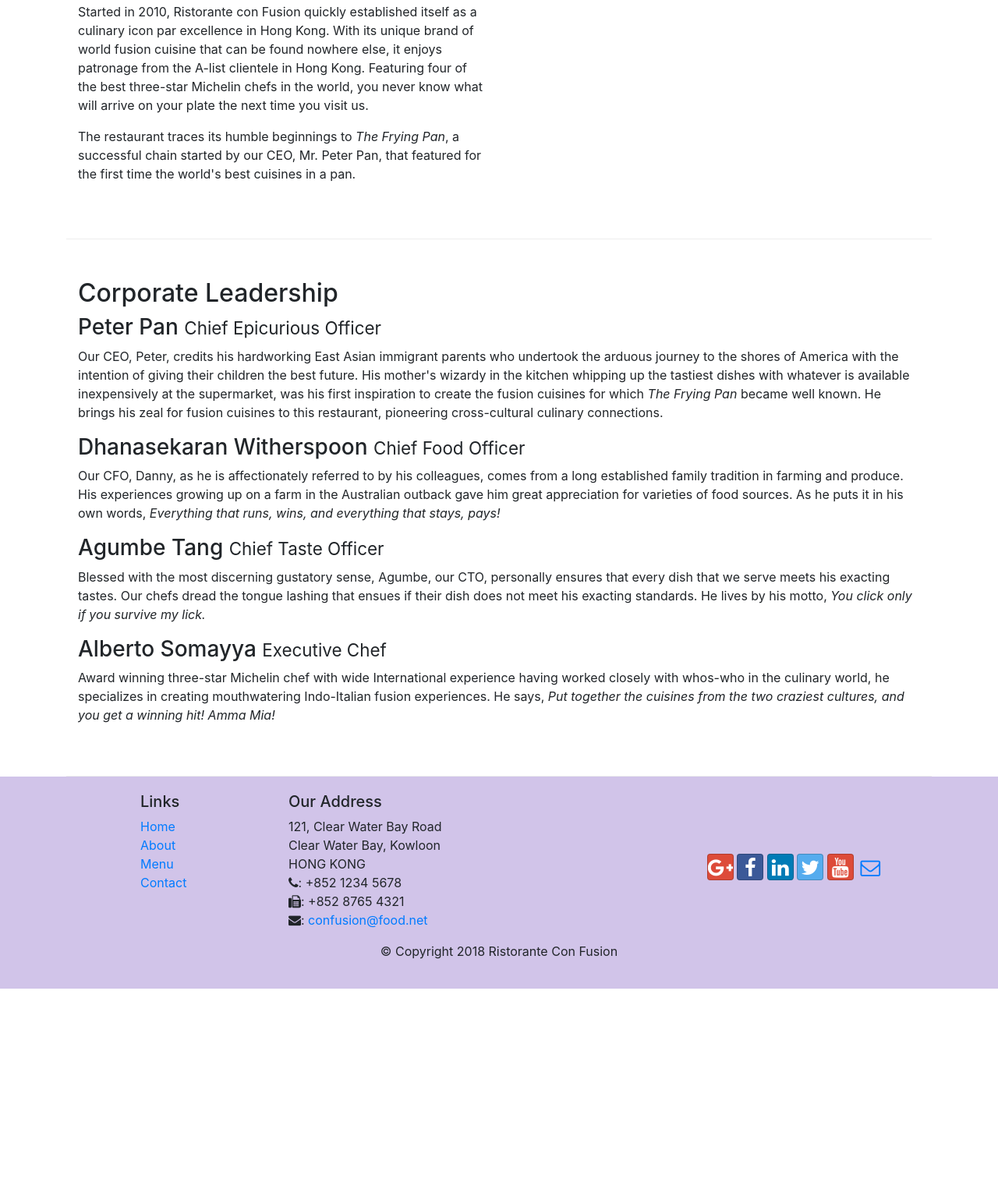
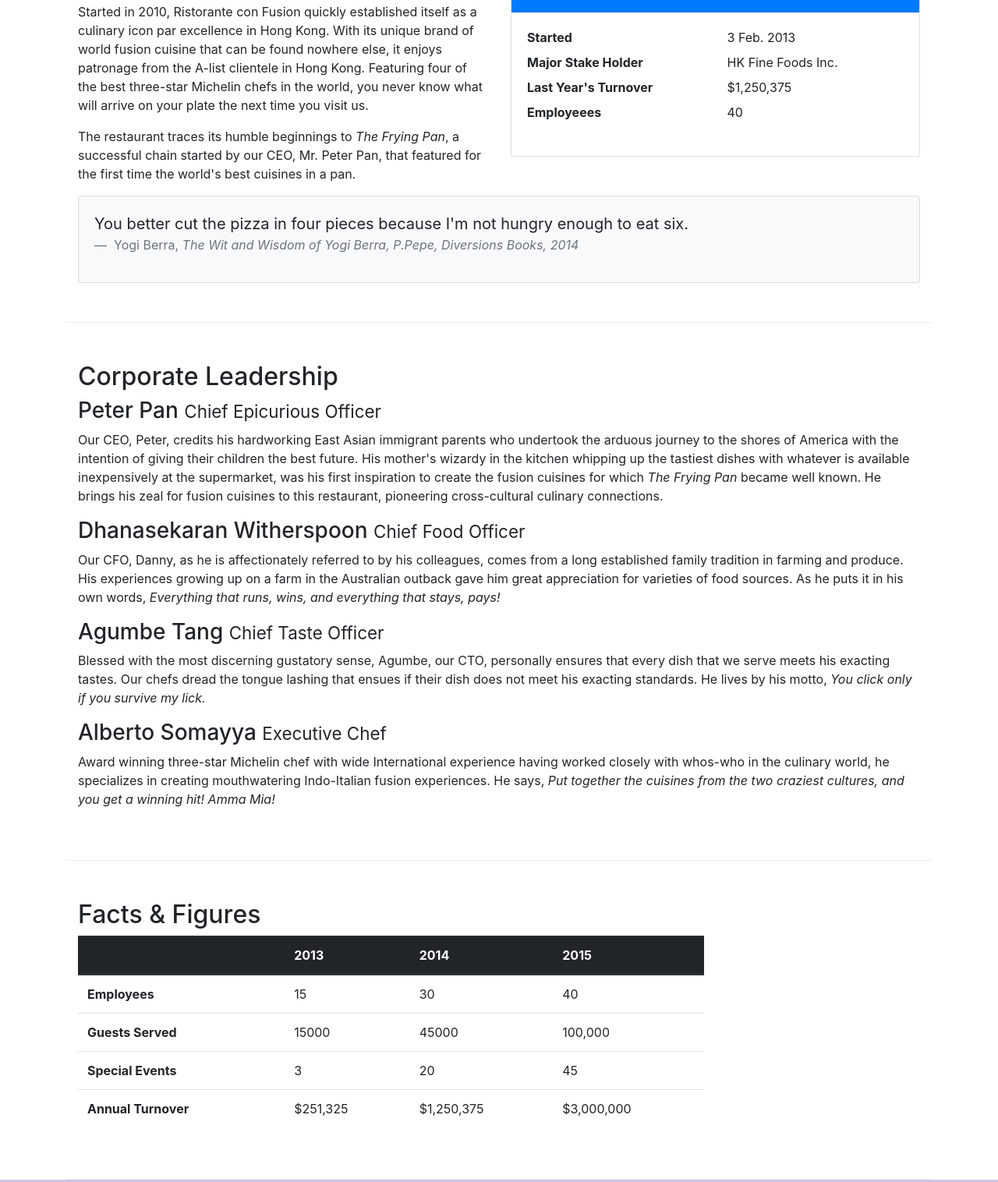
Before and after one commit to Khojibek/Bootstrap, a website: page index.html in a window 1280 px wide. Shown: the part 558-2074 px from the top of the page at 78% size. Before the commit the page ends 1826 px from the top, so only its background shows below. Drawn offline with nearby package versions, Linux system fonts and the light colour scheme.

Commit message:
Tables and Cards

```diff
--- a/index.html
+++ b/index.html
@@ -64,7 +64,51 @@
                 <p>Started in 2010, Ristorante con Fusion quickly established itself as a culinary icon par excellence in Hong Kong. With its unique brand of world fusion cuisine that can be found nowhere else, it enjoys patronage from the A-list clientele in Hong Kong.  Featuring four of the best three-star Michelin chefs in the world, you never know what will arrive on your plate the next time you visit us.</p>
                 <p>The restaurant traces its humble beginnings to <em>The Frying Pan</em>, a successful chain started by our CEO, Mr. Peter Pan, that featured for the first time the world's best cuisines in a pan.</p>
             </div>
-            <div>
+            <div class="col-sm">
+                <div class="card">
+                    <h3 class="card-header bg-primary text-white">Facts At a Glance</h3>
+                    <div class="card-body">
+                        <dl class="row">
+                            <dt class="col-6">
+                                Started
+                            </dt>
+                            <dd class="col-6">
+                                3 Feb. 2013
+                            </dd>
+                            <dt class="col-6">
+                                Major Stake Holder
+                            </dt>
+                            <dd class="col-6">
+                                HK Fine Foods Inc.
+                            </dd>
+                            <dt class="col-6">
+                                Last Year's Turnover
+                            </dt>
+                            <dd class="col-6">
+                                $1,250,375
+                            </dd>
+                            <dt class="col-6">
+                                Employeees
+                            </dt>
+                            <dd class="col-6">
+                                40
+                            </dd>
+                        </dl>
+                    </div>
+                </div>
+            </div>
+            <div class="col-12">
+                <div class="card card-body bg-light">
+                    <blockquote class="blockquote">
+                        <p class="mb-0">
+                            You better cut the pizza in four pieces because I'm not hungry enough to eat six.
+                        </p>
+                        <footer class="blockquote-footer">
+                            Yogi Berra,
+                            <cite title="Source Title">The Wit and Wisdom of Yogi Berra, P.Pepe, Diversions Books, 2014</cite>
+                        </footer>
+                    </blockquote>
+                </div>
             </div>
         </div>
 
@@ -81,6 +125,52 @@
                 <h3>Alberto Somayya <small>Executive Chef</small></h3>
                 <p class="d-none d-sm-block">Award winning three-star Michelin chef with wide International experience having worked closely with whos-who in the culinary world, he specializes in creating mouthwatering Indo-Italian fusion experiences. He says, <em>Put together the cuisines from the two craziest cultures, and you get a winning hit! Amma Mia!</em></p>
             </div>
+       </div>
+       <div class="row row-content">
+           <div class="col-12 col-sm-9">
+               <h2>Facts &amp; Figures</h2>
+               <div class="table-responsive">
+                   <table class="table table-stripped">
+                        <thead class="thead-dark">
+                            <tr>
+                                <th>&nbsp;</th>
+                                <th>2013</th>
+                                <th>2014</th>
+                                <th>2015</th>
+                            </tr>
+                        </thead>
+                        <tbody>
+                            <tr>
+                                <th>Employees</th>
+                                <td>15</td>
+                                <td>30</td>
+                                <td>40</td>
+                            </tr>
+                            <tr>
+                                <th>Guests Served</th>
+                                <td>15000</td>
+                                <td>45000</td>
+                                <td>100,000</td>
+                            </tr>
+                            <tr>
+                                <th>Special Events</th>
+                                <td>3</td>
+                                <td>20</td>
+                                <td>45</td>
+                            </tr>
+                            <tr>
+                                <th>Annual Turnover</th>
+                                <td>$251,325</td>
+                                <td>$1,250,375</td>
+                                <td>$3,000,000</td>
+                            </tr>
+                        </tbody>
+                   </table>
+               </div>
+           </div>
+           <div class="col-12 col-sm-3">
+
+           </div>
        </div>
 
     </div>
```
